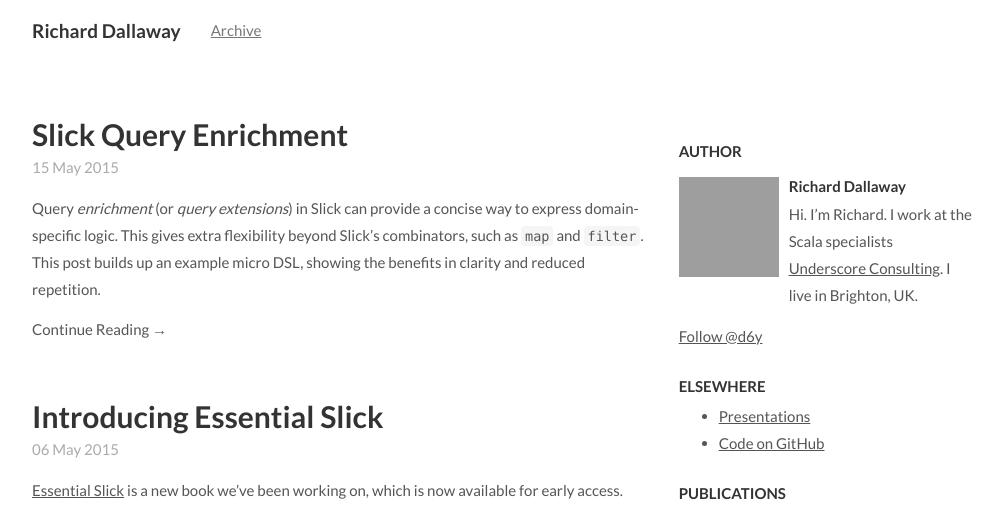
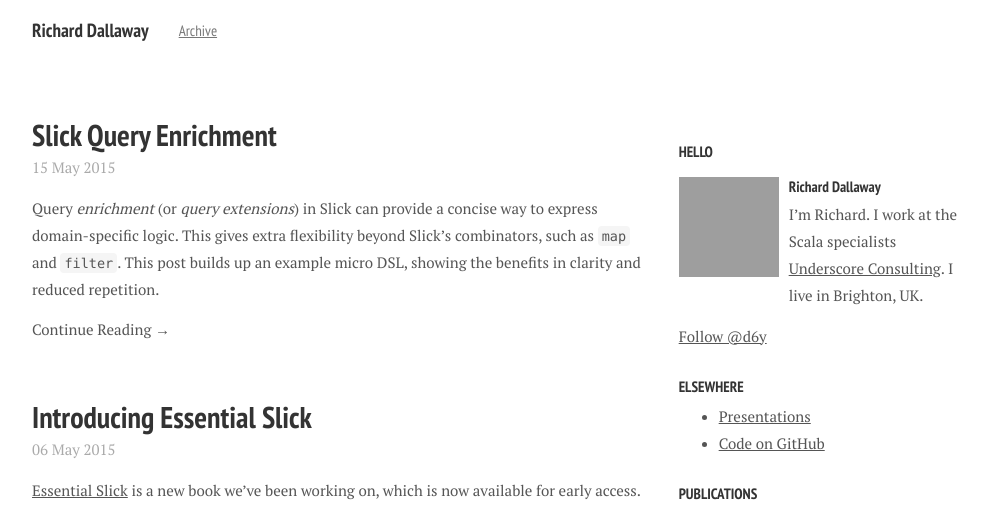
Before and after one commit to d6y/richard.dallaway.com, a Jekyll site: the page built from index.html, in a window 1280 px wide, cut to the strip 0-506 px from the top of the page. Shown: the whole strip, without its empty margins (138-1140 px from the left). Built offline with Jekyll 4.4.1, drawn with Linux system fonts in a browser that asks for light colours; nearby versions of some CDN libraries; some web fonts are replaced; comment, search, counter and statistics services are not loaded; grey boxes are pictures that could not be loaded.

Commit message:
Font fixing

```diff
--- a/_includes/head.html
+++ b/_includes/head.html
@@ -1,2 +1,2 @@
 <!-- Additions to <head> tags go here. -->
-<link href='http://fonts.googleapis.com/css?family=Lato:400,700' rel='stylesheet' type='text/css'>
+<link href='http://fonts.googleapis.com/css?family=PT+Sans+Narrow:400,700|PT+Mono|PT+Serif' rel='stylesheet' type='text/css'>
--- a/_includes/sidebar.html
+++ b/_includes/sidebar.html
@@ -2,7 +2,7 @@
 <div data-purplecoat="shiori" data-purplecoat-label="sidebar.html">
 
   <h3>
-    Author
+    Hello
   </h3>
 
   <p>
@@ -10,7 +10,7 @@
       <img src="https://avatars0.githubusercontent.com/u/102661?v=3&s=100" alt="Richard Dallaway" class="pull-left">
       <div class="media-body">
         <h4 class="media-heading">Richard Dallaway</h4>
-        Hi. I’m Richard. I work at the Scala specialists <a href="http://underscore.io">Underscore Consulting</a>. I live in Brighton, UK.
+        I’m Richard. I work at the Scala specialists <a href="http://underscore.io">Underscore Consulting</a>. I live in Brighton, UK.
       </div>
     </div>
   </p>
--- a/_sass/custom-scss.scss
+++ b/_sass/custom-scss.scss
@@ -12,3 +12,8 @@
   @extend .table;
   @extend .table-bordered;
 }
+
+
+pre code {
+  font-family: "PT Mono"
+}
--- a/stylesheets/shiori.scss
+++ b/stylesheets/shiori.scss
@@ -3,8 +3,8 @@
 
 $container-large-desktop: 970px;
 
-$font-family-base: "Lato", "Helvetica Neue", Arial, sans-serif;
-$headings-font-family: "Lato", "Helvetica Neue", Arial, sans-serif;
+$font-family-base: "PT Serif", "Helvetica Neue", Arial, sans-serif;
+$headings-font-family: "PT Sans Narrow", "Helvetica Neue", Arial, sans-serif;
 $headings-font-weight: 700;
 
 $font-size-base: 15px;
```
